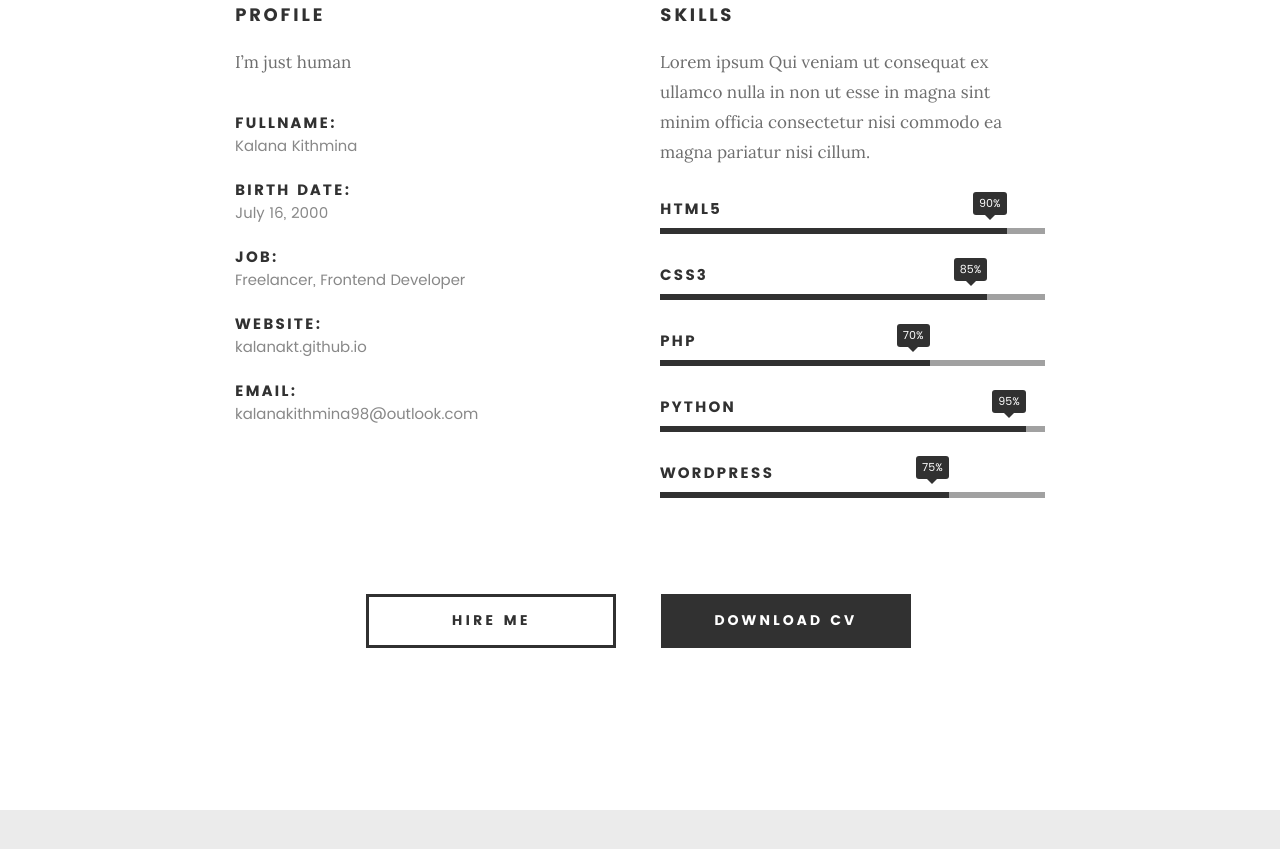
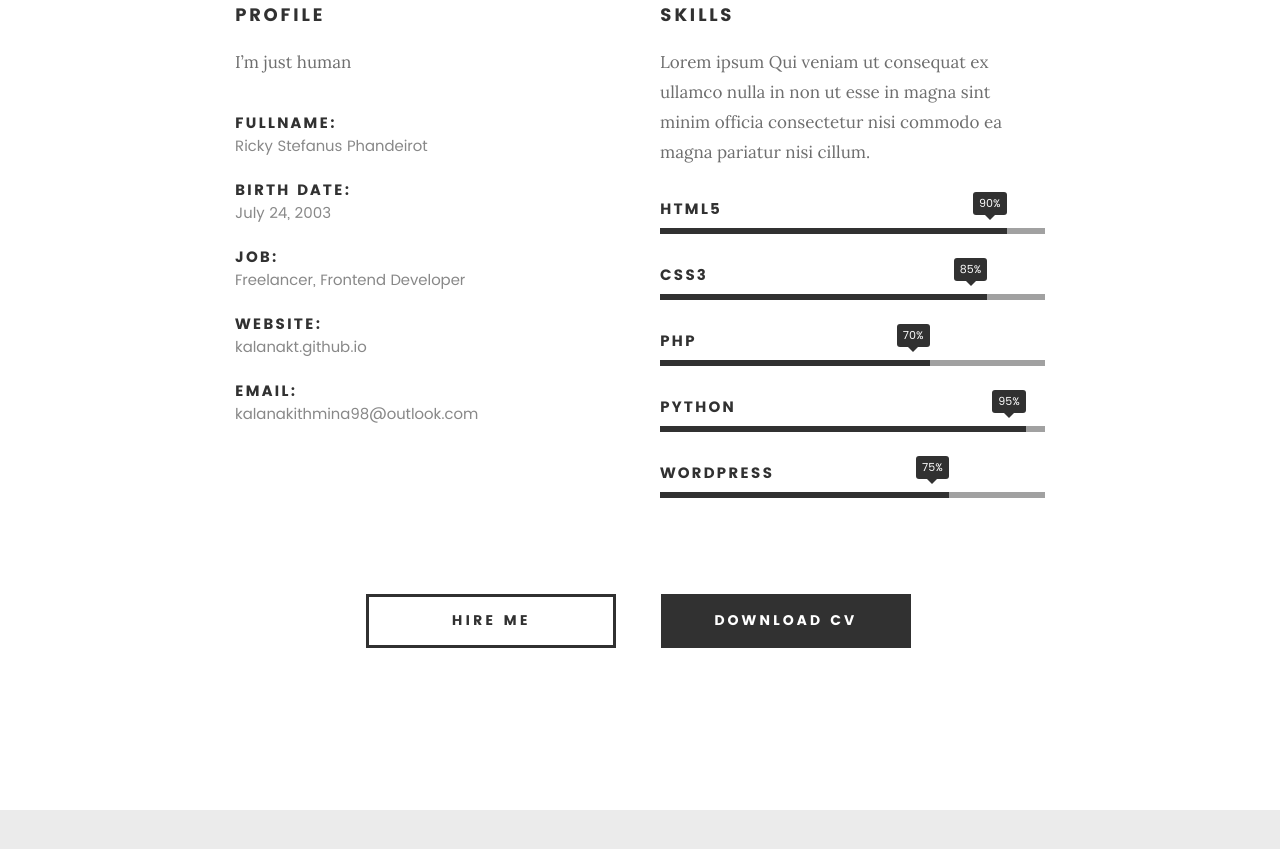
Before and after one commit to RickyPhandeirot/CV-Ricky, a plain HTML site: page index.html in a window 1280 px wide. Shown: the part 1166-2015 px from the top of the page. Drawn offline with Linux system fonts and the light colour scheme; files whose address does not match are found by name.

Commit message:
Namalengkap dan birthdate

```diff
--- a/index.html
+++ b/index.html
@@ -129,11 +129,11 @@
    			<ul class="info-list">
    				<li>
    					<strong>Fullname:</strong>
-   					<span>Kalana Kithmina</span>
+   					<span>Ricky Stefanus Phandeirot</span>
    				</li>
    				<li>
    					<strong>Birth Date:</strong>
-   					<span>July 16, 2000</span>
+   					<span>July 24, 2003</span>
    				</li>
    				<li>
    					<strong>Job:</strong>
```
